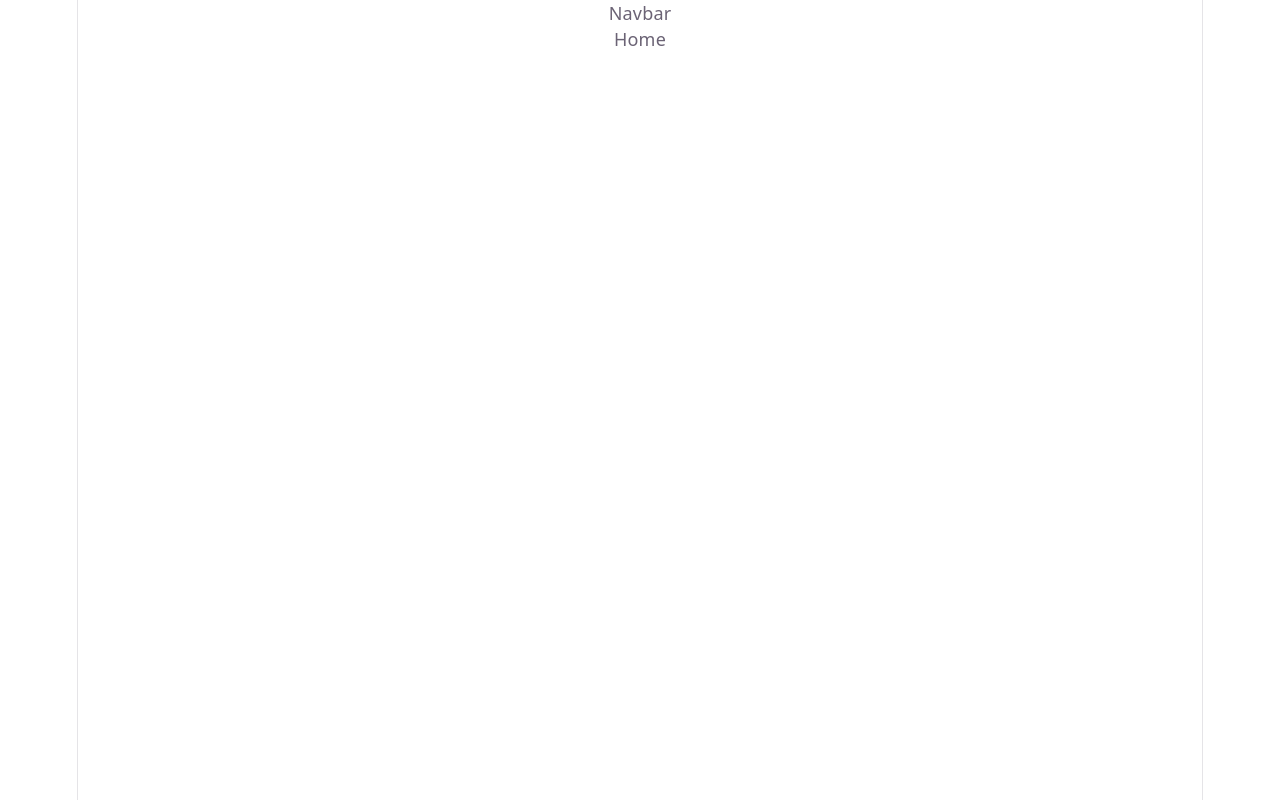
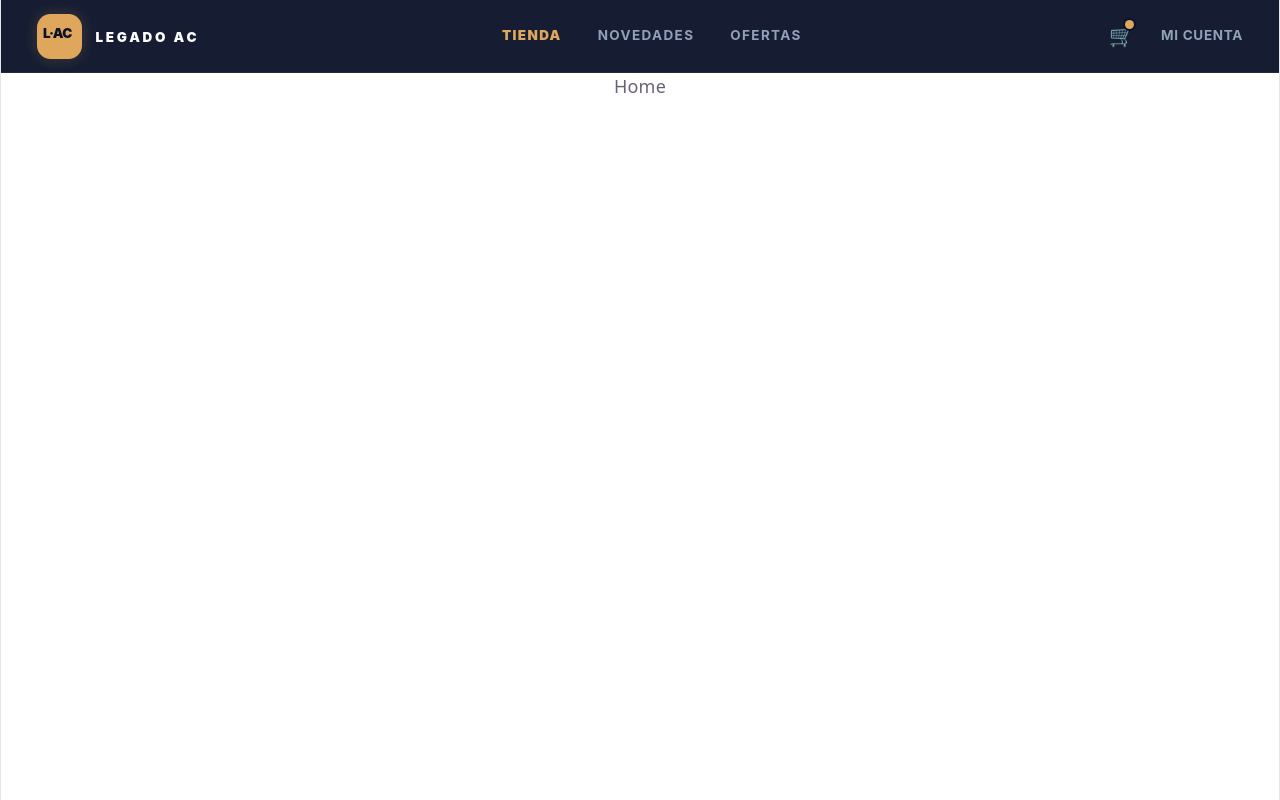
Before and after one commit to lenithb/ecommerce-app, a React (Vite) app: page / in a window 1280 px wide. Built offline with nearby package versions, Linux system fonts and the light colour scheme.

Commit message:
creacion del navbar y correcion del with en index.css

```diff
--- a/src/components/Navbar.tsx
+++ b/src/components/Navbar.tsx
@@ -1,5 +1,119 @@
-import { Link } from "react-router-dom";
+import { useState } from "react";
+import { Link, NavLink } from "react-router-dom";
 
-export function Navbar() {
-  return <nav>Navbar</nav>;
-}
+export const Navbar = () => {
+  const [menuAbierto, setMenuAbierto] = useState(false);
+
+  return (
+    <nav className="w-full bg-[#0a1128]/95 backdrop-blur-md text-slate-100 border-b border-white/[0.06] sticky top-0 z-50 font-sans">
+      <div className="w-full px-6 md:px-8 h-16 flex items-center justify-between">
+        <Link to="/" className="flex items-center gap-3 group select-none py-1">
+          <div className="relative flex items-center justify-center bg-[#dea75b] text-[#0a1128] font-black text-sm tracking-tighter w-10 h-10 rounded-xl shadow-[0_0_15px_rgba(222,167,91,0.2)] transition-transform duration-200 group-hover:scale-105">
+            <span className="transform -translate-y-0.5 -translate-x-0.5 text-xs font-black">
+              L·AC
+            </span>
+          </div>
+
+          <div className=" uppercase">
+            <span className="text-xs font-black tracking-[0.2em] text-white">
+              LEGADO AC
+            </span>
+          </div>
+        </Link>
+
+        <div className="hidden md:flex items-center gap-8 text-xs uppercase tracking-widest font-bold">
+          <NavLink
+            to="/"
+            className={({ isActive }) =>
+              `transition-colors duration-200 ${isActive ? "text-[#dea75b] font-black" : "text-slate-400 hover:text-white"}`
+            }
+          >
+            Tienda
+          </NavLink>
+          <NavLink
+            to="/categories/lanzamientos"
+            className={({ isActive }) =>
+              `transition-colors duration-200 ${isActive ? "text-[#dea75b] font-black" : "text-slate-400 hover:text-white"}`
+            }
+          >
+            Novedades
+          </NavLink>
+          <NavLink
+            to="/categories/ofertas"
+            className={({ isActive }) =>
+              `transition-colors duration-200 ${isActive ? "text-[#dea75b] font-black" : "text-slate-400 hover:text-white"}`
+            }
+          >
+            Ofertas
+          </NavLink>
+        </div>
+
+        {/* ACCIONES DE LA DERECHA */}
+        <div className="flex items-center gap-5">
+          {/* Carrito con indicador */}
+          <Link
+            to="/cart"
+            className="relative p-1 text-slate-400 hover:text-white transition-colors text-lg"
+          >
+            🛒
+            <span className="absolute top-1 right-1 bg-[#dea75b] h-2 w-2 rounded-full ring-2 ring-[#0a1128]"></span>
+          </Link>
+
+          {/* Botón de cuenta */}
+          <Link
+            to="/login"
+            className="hidden md:block text-xs font-bold text-slate-400 hover:text-white transition-colors uppercase tracking-wider"
+          >
+            Mi Cuenta
+          </Link>
+
+          {/* Hamburguesa Móvil */}
+          <button
+            onClick={() => setMenuAbierto(!menuAbierto)}
+            className="md:hidden text-xl text-slate-400 hover:text-white focus:outline-none"
+          >
+            {menuAbierto ? "✕" : "☰"}
+          </button>
+        </div>
+      </div>
+
+      {/* --- MENÚ DESPLEGABLE MÓVIL --- */}
+      {menuAbierto && (
+        <div className="md:hidden bg-[#0a1128] border-t border-white/[0.06] w-full">
+          <div className="flex flex-col p-6 space-y-4 text-xs uppercase tracking-widest font-bold text-slate-400">
+            <Link
+              to="/"
+              onClick={() => setMenuAbierto(false)}
+              className="hover:text-white py-1"
+            >
+              Tienda
+            </Link>
+            <Link
+              to="/categories/lanzamientos"
+              onClick={() => setMenuAbierto(false)}
+              className="hover:text-white py-1"
+            >
+              Novedades
+            </Link>
+            <Link
+              to="/categories/ofertas"
+              onClick={() => setMenuAbierto(false)}
+              className="hover:text-white py-1"
+            >
+              Ofertas
+            </Link>
+            <Link
+              to="/login"
+              onClick={() => setMenuAbierto(false)}
+              className="text-white pt-2 border-t border-white/[0.06]"
+            >
+              Mi Cuenta
+            </Link>
+          </div>
+        </div>
+      )}
+    </nav>
+  );
+};
+
+export default Navbar;
--- a/src/index.css
+++ b/src/index.css
@@ -44,8 +44,7 @@
     --accent-border: rgba(192, 132, 252, 0.5);
     --social-bg: rgba(47, 48, 58, 0.5);
     --shadow:
-            rgba(0, 0, 0, 0.4) 0 10px 15px -3px,
-            rgba(0, 0, 0, 0.25) 0 4px 6px -2px;
+      rgba(0, 0, 0, 0.4) 0 10px 15px -3px, rgba(0, 0, 0, 0.25) 0 4px 6px -2px;
   }
 
   #social .button-icon {
@@ -54,7 +53,7 @@
 }
 
 #root {
-    width: 1126px;
+  width: 100%;
   max-width: 100%;
   margin: 0 auto;
   text-align: center;
```
Lines whose indentation alone changed are shown as unchanged.
